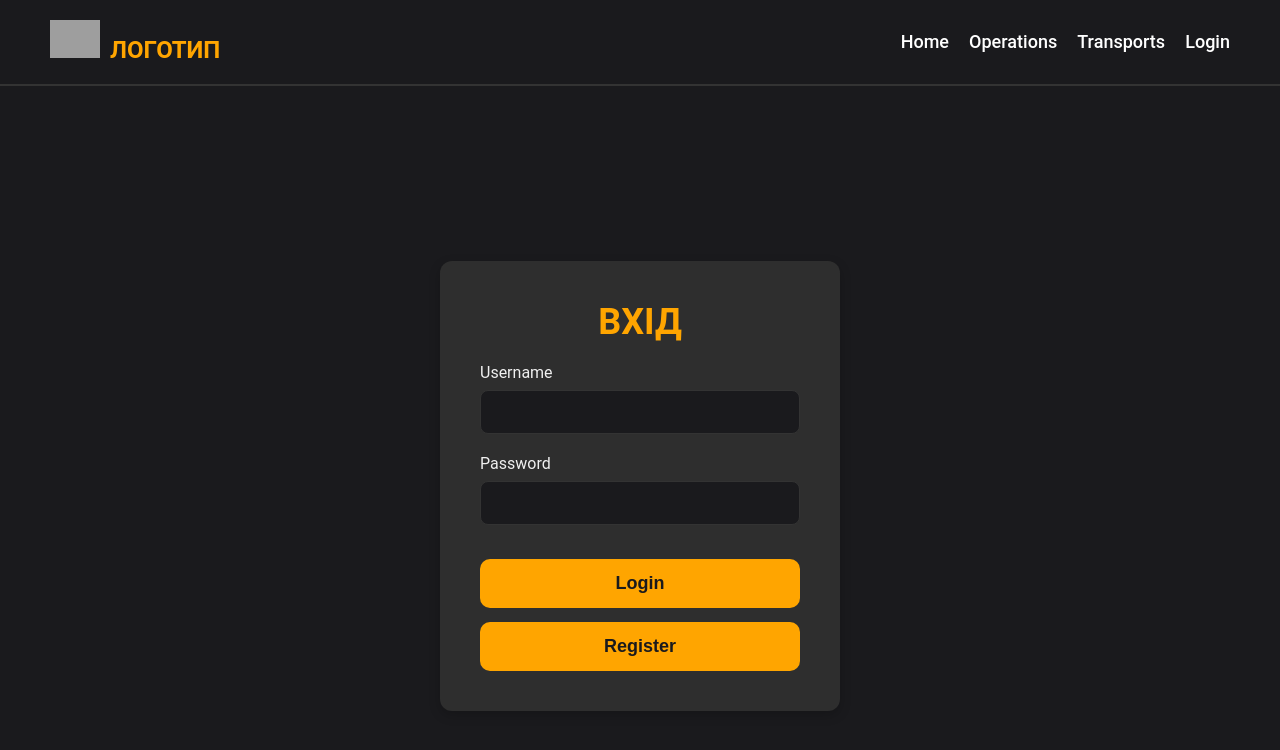
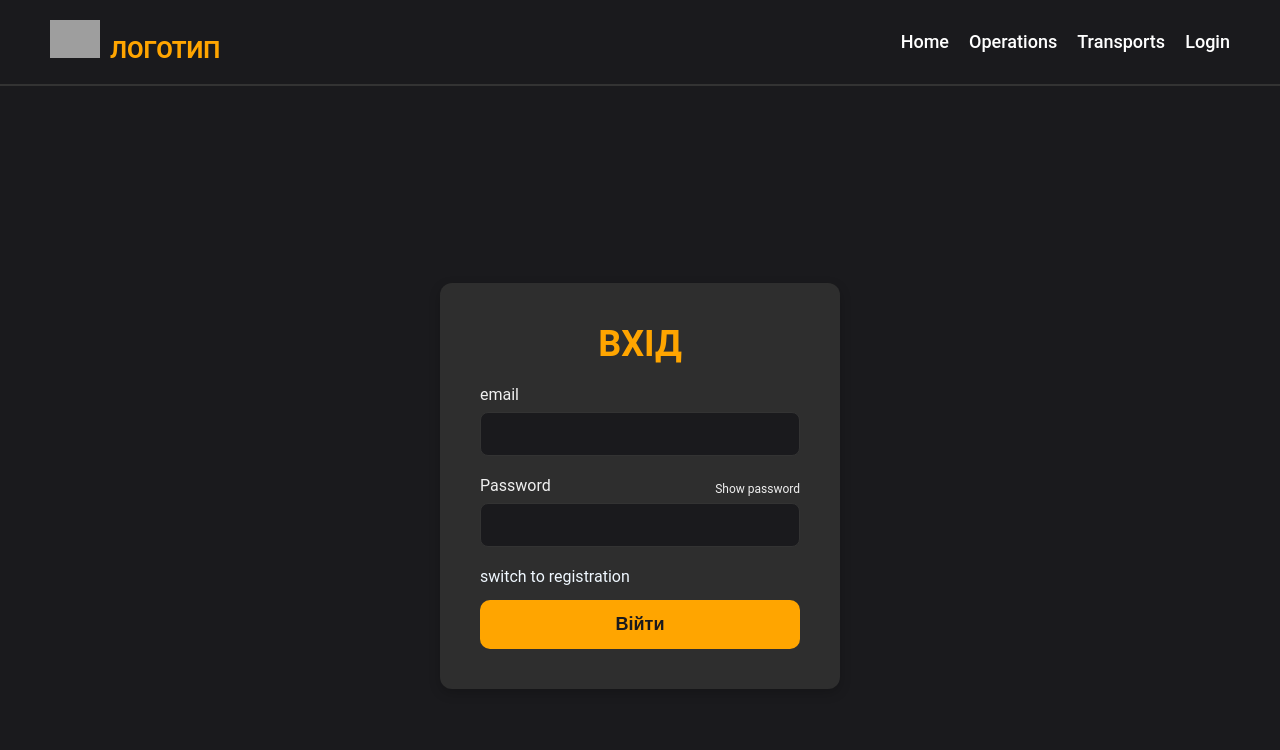
Before and after one commit to DenisHroshev/speoper, a Next.js app: page /login in a window 1280 px wide. Shown: the top 750 px of the page. Built offline with nearby package versions, Linux system fonts and the light colour scheme; grey boxes are pictures that could not be loaded.

Commit message:
added login

```diff
--- a/src/app/layout.tsx
+++ b/src/app/layout.tsx
@@ -1,8 +1,10 @@
-import type { Metadata } from "next";
+"use client";
+
 import localFont from "next/font/local";
 import "./globals.css";
 import Link from "next/link";
 import Image from "next/image";
+import { useRouter } from "next/navigation";
 
 const geistSans = localFont({
   src: "./fonts/GeistVF.woff",
@@ -15,31 +17,59 @@ const geistMono = localFont({
   weight: "100 900",
 });
 
-export const metadata: Metadata = {
-  title: "Create Next App",
-  description: "Generated by create next app",
-};
-
 export default function RootLayout({
   children,
 }: Readonly<{
   children: React.ReactNode;
 }>) {
+  const router = useRouter();
+  const isLoggedIn = !!localStorage.getItem("token");
+
+  const onLogout = (e) => {
+    e.preventDefault();
+
+    localStorage.removeItem("token");
+    router.push("/login");
+  };
+
   return (
     <html lang="en">
-      <body className={`${geistSans.variable} ${geistMono.variable}`} style={bodyStyle}>
+      <body
+        className={`${geistSans.variable} ${geistMono.variable}`}
+        style={bodyStyle}
+      >
         <header style={headerStyle}>
           <div style={logoStyle}>
             <Link href="/" passHref>
-              <Image src="/images/logo.png" alt="Logo" width={50} height={50} style={logoImageStyle} />
+              <Image
+                src="/images/logo.webp"
+                alt="Logo"
+                width={50}
+                height={50}
+                style={logoImageStyle}
+              />
               <span style={logoTextStyle}>ЛОГОТИП</span>
             </Link>
           </div>
           <nav style={menuStyle}>
-            <Link href="/" style={menuItemStyle}>Home</Link>
-            <Link href="/operations" style={menuItemStyle}>Operations</Link>
-            <Link href="/transports" style={menuItemStyle}>Transports</Link>
-            <Link href="/login" style={menuItemStyle}>Login</Link>
+            <Link href="/" style={menuItemStyle}>
+              Home
+            </Link>
+            <Link href="/operations" style={menuItemStyle}>
+              Operations
+            </Link>
+            <Link href="/transports" style={menuItemStyle}>
+              Transports
+            </Link>
+            {isLoggedIn ? (
+              <a style={{ cursor: "pointer" }} onClick={onLogout}>
+                Logout
+              </a>
+            ) : (
+              <Link href="/login" style={menuItemStyle}>
+                Login
+              </Link>
+            )}
           </nav>
         </header>
         {children}
--- a/src/app/login/page.tsx
+++ b/src/app/login/page.tsx
@@ -1,21 +1,132 @@
+"use client";
+
+import { FormEvent, useState } from "react";
+import { fetchApiPost } from "@/common/services/fetch-api";
+import { useRouter } from "next/navigation";
+
+const LoginPageModes = {
+  LOGIN: "login",
+  REGISTRATION: "registration",
+} as const;
+
 export default function LoginPage() {
+  const router = useRouter();
+  const [mode, setMode] = useState<
+    typeof LoginPageModes.LOGIN | typeof LoginPageModes.REGISTRATION
+  >(LoginPageModes.LOGIN);
+  const isLogin = mode === LoginPageModes.LOGIN;
+
+  const [error, setError] = useState<string | null>(null);
+  const [isLoading, setIsLoading] = useState<boolean>(false);
+  const [email, setEmail] = useState<string | null>("");
+  const [password, setPassword] = useState<string | null>("");
+  const [displayPassword, setDisplayPassword] = useState<boolean>(false);
+
+  const onModeSwitch = () => {
+    setMode(isLogin ? LoginPageModes.REGISTRATION : LoginPageModes.LOGIN);
+    setError(null);
+  };
+
+  const onDisplayPasswordToggle = () => {
+    setDisplayPassword((curr) => !curr);
+  };
+
+  const onSubmit = async (e: FormEvent<HTMLFormElement>) => {
+    try {
+      setError(null);
+      setIsLoading(true);
+      e.preventDefault();
+
+      const endpoint = `/auth/${mode}`;
+
+      const { accessToken } = await fetchApiPost({
+        endpoint,
+        body: { email, password },
+      });
+
+      localStorage.setItem("token", accessToken);
+
+      router.push("operations");
+    } catch (error) {
+      setError(error.message);
+    } finally {
+      setIsLoading(false);
+    }
+  };
+
   return (
     <div style={containerStyle}>
       <div style={formContainerStyle}>
-                <h1 style={titleStyle}>ВХІД</h1>
-                <form style={formStyle}>
+        <h1 style={titleStyle}>{isLogin ? "ВХІД" : "РЕЄСТРАЦІЯ"}</h1>
+        <form style={formStyle} onSubmit={onSubmit}>
           <div style={formGroupStyle}>
-                        <label htmlFor="username" style={labelStyle}>Username</label>
-                        <input type="text" id="username" name="username" style={inputStyle}/>
+            <label htmlFor="email" style={labelStyle}>
+              email
+            </label>
+            <input
+              type="text"
+              id="email"
+              name="username"
+              style={inputStyle}
+              onInput={(e) => setEmail(e.target.value)}
+            />
           </div>
 
           <div style={formGroupStyle}>
-                        <label htmlFor="password" style={labelStyle}>Password</label>
-                        <input type="password" id="password" name="password" style={inputStyle}/>
+            <div
+              style={{
+                display: "flex",
+                justifyContent: "space-between",
+                alignItems: "center",
+              }}
+            >
+              <label htmlFor="password" style={labelStyle}>
+                Password
+              </label>
+              <a
+                onClick={onDisplayPasswordToggle}
+                style={{ fontSize: "12px", cursor: "pointer" }}
+              >
+                {displayPassword ? "Hide password" : "Show password"}
+              </a>
+            </div>
+            <input
+              type={displayPassword ? "text" : "password"}
+              id="password"
+              name="password"
+              style={inputStyle}
+              value={password}
+              onInput={(e) => setPassword(e.target.value)}
+            />
           </div>
 
-                    <button type="submit" style={buttonStyle}>Login</button>
-                    <button type="submit" style={buttonStyle}>Register</button>
+          {error && (
+            <div style={{ color: "red" }}>
+              {Array.isArray(error) ? (
+                <ul style={{ textAlign: "start" }}>
+                  {error.map((message, idx) => (
+                    <li key={idx}>{message}</li>
+                  ))}
+                </ul>
+              ) : (
+                <p>{error}</p>
+              )}
+            </div>
+          )}
+
+          <a
+            style={{
+              textAlign: "start",
+              cursor: "pointer",
+              color: "aliceblue",
+            }}
+            onClick={onModeSwitch}
+          >
+            {isLogin ? "switch to registration" : "Have a account? Login"}
+          </a>
+          <button type="submit" style={buttonStyle} disabled={isLoading}>
+            {isLogin ? "Війти" : "Зареєструватись"}
+          </button>
         </form>
       </div>
     </div>
--- a/src/app/operations/page.tsx
+++ b/src/app/operations/page.tsx
@@ -18,6 +18,8 @@ export default function OperationsLayout() {
         setLoading(true);
         const endpoint = `/operations`;
         const data = await fetchApiGet({ endpoint });
+        if (!data) setErrorMessage("No data fount");
+
         setOperations(data);
       } catch (error) {
         // @ts-ignore
--- a/src/app/transports/page.tsx
+++ b/src/app/transports/page.tsx
@@ -18,6 +18,8 @@ export default function TransportsLayout() {
         setLoading(true);
         const endpoint = `/transports`;
         const data = await fetchApiGet({ endpoint });
+        if (!data) setErrorMessage("No data fount");
+
         setTransports(data);
       } catch (error) {
         // @ts-ignore
--- a/src/common/services/fetch-api.ts
+++ b/src/common/services/fetch-api.ts
@@ -1,4 +1,5 @@
-import { Router } from "next/router";
+"use client";
+import { navigate } from "@/common/services/navigate";
 
 interface FetchApiProps {
   endpoint: string;
@@ -27,7 +28,8 @@ export const fetchApi = async ({ endpoint, options, body }: FetchApiProps) => {
 
   if (response.status === 401) {
     localStorage.removeItem("token");
-    Router.push("/login");
+    return navigate("/login");
+    // redirect("/login", RedirectType.replace);
     return;
   }
 
--- /dev/null
+++ b/src/common/services/navigate.ts
@@ -0,0 +1,5 @@
+"use server";
+
+import { redirect } from "next/navigation";
+
+export const navigate = async (url: string) => redirect(url);
```
Also changed, not shown: src/images/logo.webp (added). Lines whose indentation alone changed are shown as unchanged.
